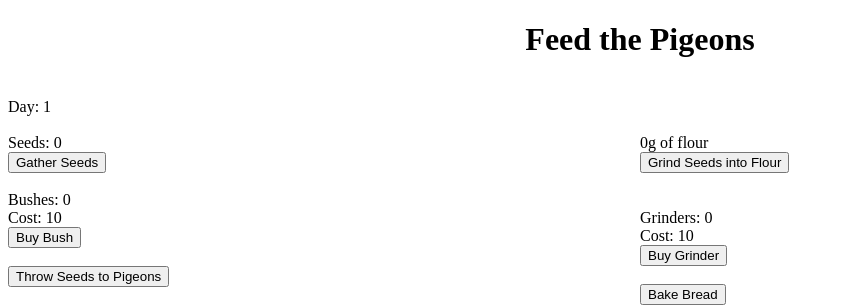
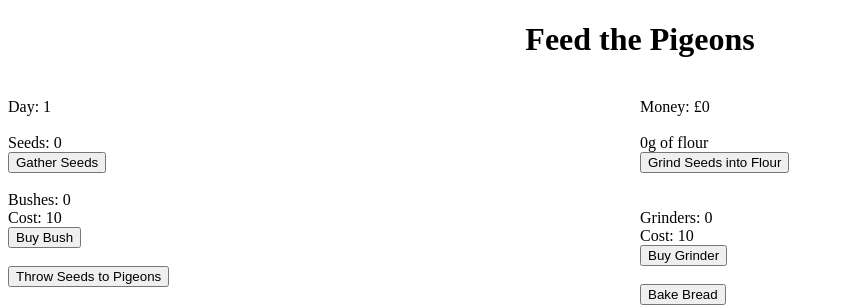
Before and after one commit to HoboZeke/hobozeke.github.io, a Jekyll site: the page incremental/index.html, which Jekyll copies as it is, in a window 1280 px wide. Shown: the top 307 px of the page, without its empty margins (0-844 px from the left). Built offline with Jekyll 4.4.1, drawn with Linux system fonts in a browser that asks for light colours.

Commit message:
Update index.html

```diff
--- a/incremental/index.html
+++ b/incremental/index.html
@@ -38,6 +38,7 @@
   </div>
   <div id="column2">
    <body>
+    Money: £<span id= "money">0</span>
     <br/><br/>
     <div id="seedsButton">
     <span id="flour">0</span>g of flour<br/>
```
